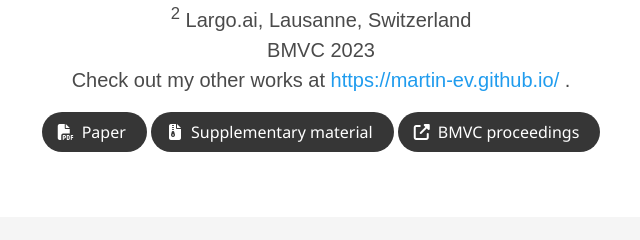
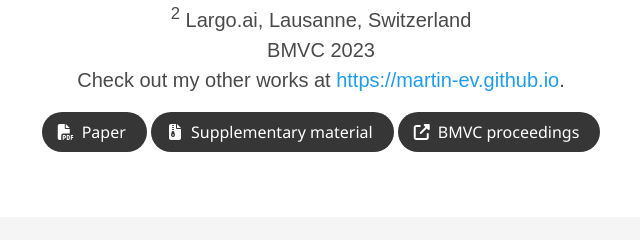
Before and after one commit to IVRL/vetim, a plain HTML site: page index.html in a window 1280 px wide. Shown: the part 246-486 px from the top of the page, 319-959 px from the left. Drawn offline with nearby package versions, Linux system fonts and the light colour scheme; some packages are replaced by stand-ins of ours; some icons are missing; a web font is replaced by a local one.

Commit message:
Update index.html

```diff
--- a/index.html
+++ b/index.html
@@ -90,8 +90,7 @@
             </div>
 
             <div class="is-size-5 publication-authors">
-              <span class="author-block">Check out my other works at <a href="https://martin-ev.github.io/" target="_blank">https://martin-ev.github.io/
-                  </a>.</span>
+              <span class="author-block">Check out my other works at <a href="https://martin-ev.github.io/" target="_blank">https://martin-ev.github.io</a>.</span>
             </div>
 
             <div class="column has-text-centered">
```
